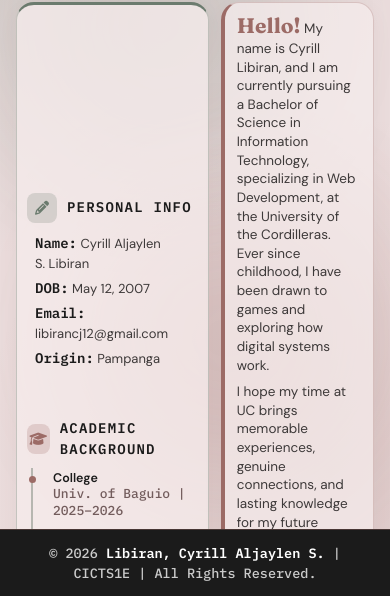
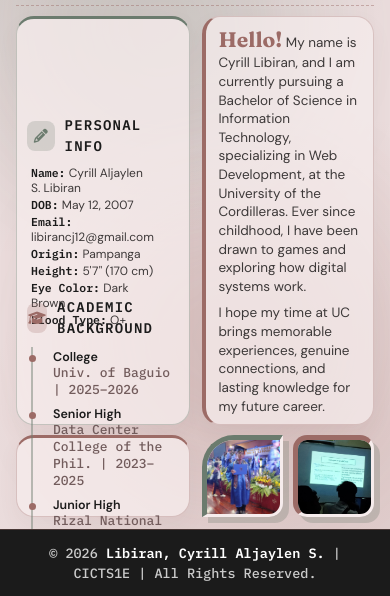
Before and after one commit to libirancj12-web/portfolio, a plain HTML site: page information.html in a window 390 px wide. Shown: the part 248-844 px from the top of the page. Drawn offline with Linux system fonts and the light colour scheme.

Commit message:
Refine styles in information.html for clarity
Adjusted padding and font sizes for better readability in the info-details section.

```diff
--- a/information.html
+++ b/information.html
@@ -315,7 +315,7 @@ a {
     border: 1px solid rgba(107, 123, 110, 0.35);
     border-top: 3px solid var(--sage);
     border-radius: 18px;
-    padding: 12px 18px;
+    padding: 10px 18px;
     box-shadow: 0 8px 20px rgba(114, 92, 92, 0.06);
     display: flex;
     flex-direction: column;
@@ -328,13 +328,13 @@ a {
 }
 
 .info-details {
-    font-size: 16.5px;
-    line-height: 1.52;
+    font-size: 15.5px;
+    line-height: 1.38;
     color: var(--ink-soft);
 }
 
 .info-details p {
-    padding: 2px 8px;
+    padding: 1.5px 8px;
     border-radius: 8px;
     cursor: pointer;
     display: flex;
@@ -351,7 +351,7 @@ a {
 
 .info-details strong {
     font-family: var(--font-mono);
-    font-size: 14px;
+    font-size: 13.5px;
     color: var(--ink);
 }
 
@@ -592,7 +592,16 @@ a {
     }
 
     .info-details {
-        font-size: 13px;
+        font-size: 12px;
+        line-height: 1.25;
+    }
+
+    .info-details p {
+        padding: 1px 4px;
+    }
+
+    .info-details strong {
+        font-size: 11.5px;
     }
 
     .description {
@@ -671,6 +680,9 @@ a {
                 <p data-copy="May 12, 2007"><span><strong>DOB:</strong> May 12, 2007</span><span class="row-hint">pin</span></p>
                 <p data-copy="libirancj12@gmail.com"><span><strong>Email:</strong> libirancj12@gmail.com</span><span class="row-hint">pin</span></p>
                 <p data-copy="Pampanga"><span><strong>Origin:</strong> Pampanga</span><span class="row-hint">pin</span></p>
+                <p data-copy="5'7&quot; (170 cm)"><span><strong>Height:</strong> 5'7" (170 cm)</span><span class="row-hint">pin</span></p>
+                <p data-copy="Dark Brown"><span><strong>Eye Color:</strong> Dark Brown</span><span class="row-hint">pin</span></p>
+                <p data-copy="O+"><span><strong>Blood Type:</strong> O+</span><span class="row-hint">pin</span></p>
             </div>
         </section>
 
```
